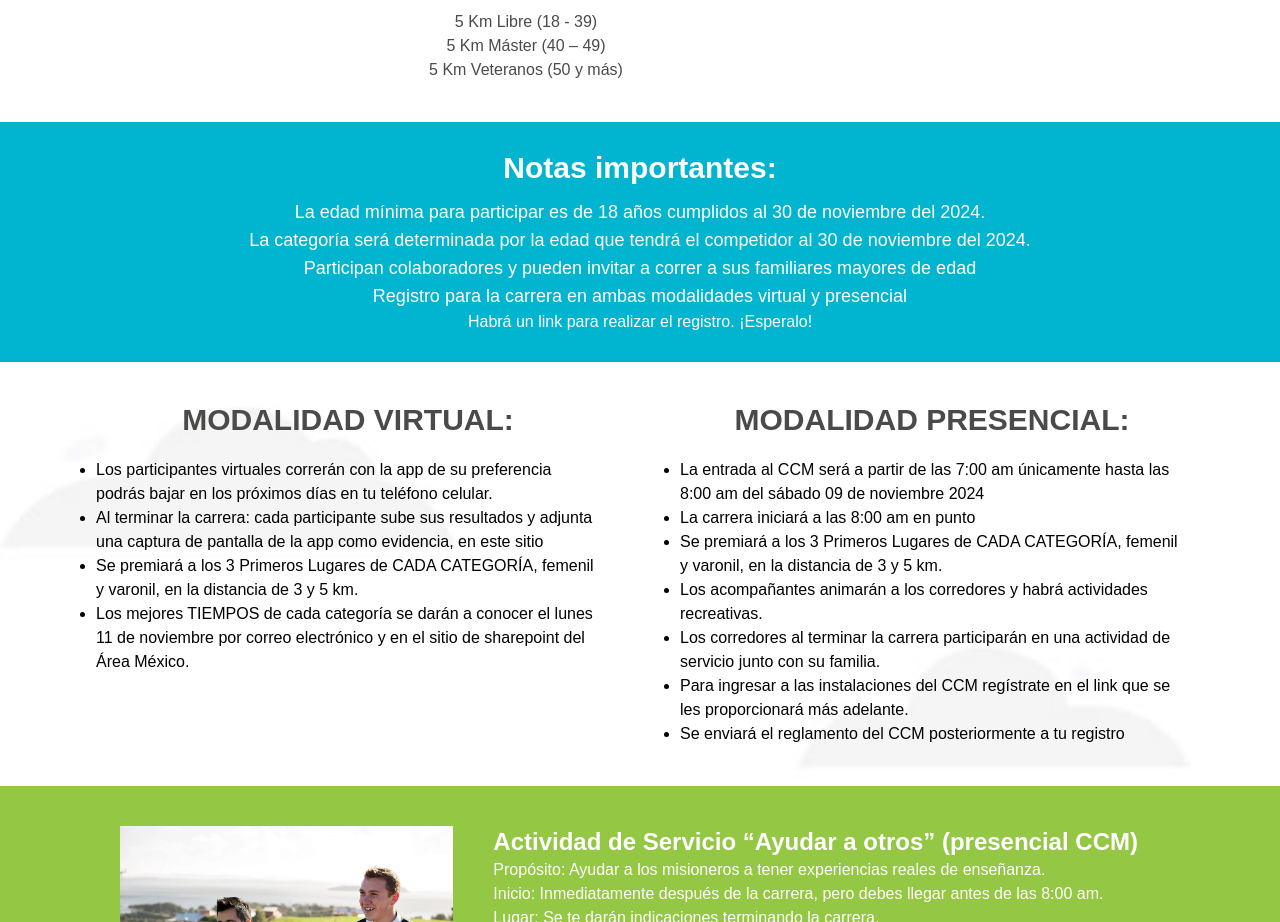
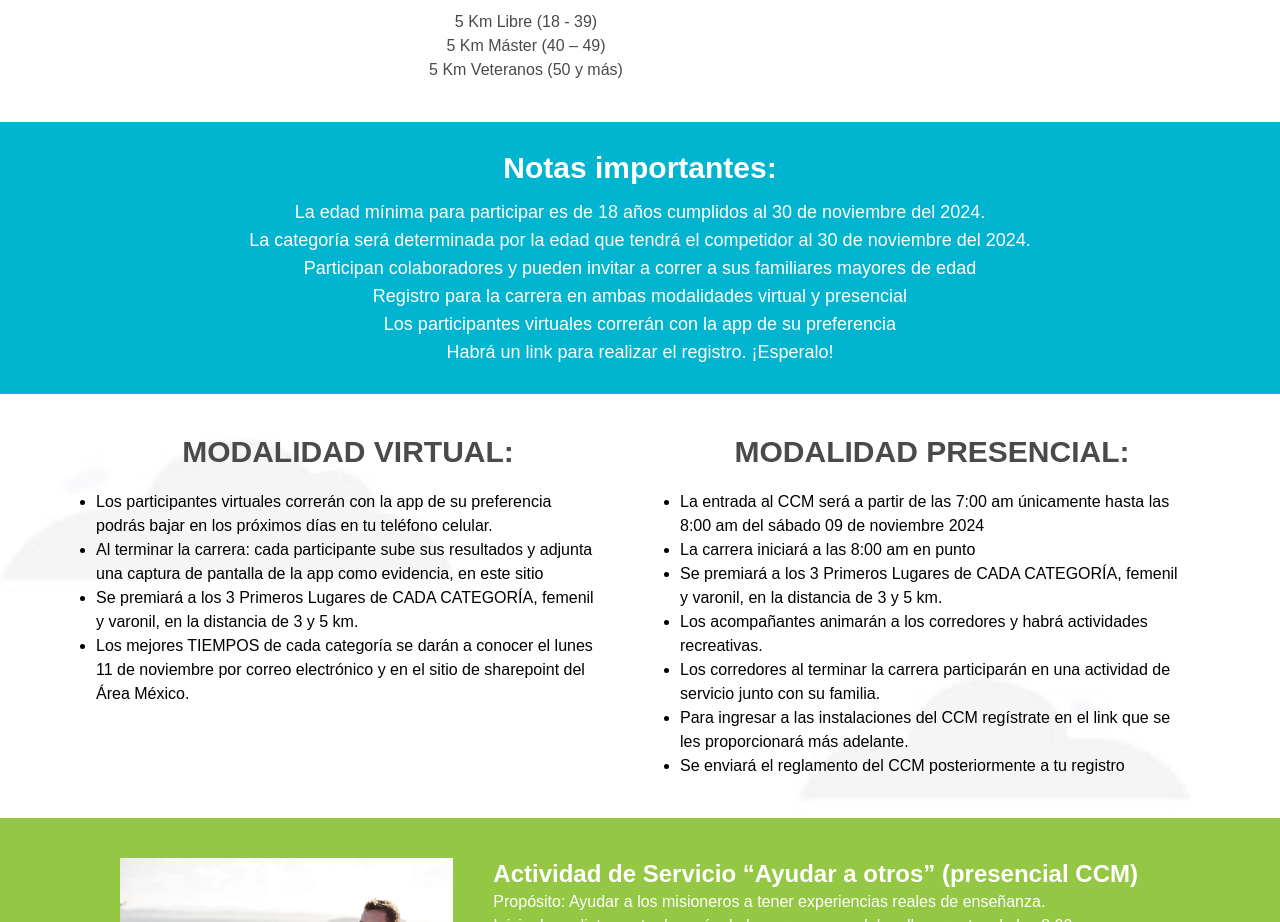
Before and after one commit to davidtoris/runnersapp, a Next.js app: page / in a window 1280 px wide. Shown: the part 1792-2714 px from the top of the page. Built offline with nearby package versions, Linux system fonts and the light colour scheme.

Commit message:
virtual information

```diff
--- a/src/app/page.tsx
+++ b/src/app/page.tsx
@@ -110,8 +110,9 @@ const Home = () => {
           <li>La categoría será determinada por la edad que tendrá el competidor al 30 de noviembre del 2024.</li>
           <li>Participan colaboradores y pueden invitar a correr a sus familiares mayores de edad</li>
           <li>Registro para la carrera en ambas modalidades virtual y presencial</li>
+          <li>Los participantes virtuales correrán con la app de su preferencia</li>
+          <li className='text-bold'>Habrá un link para realizar el registro. ¡Esperalo!</li>
         </ul>
-        Habrá un link para realizar el registro. ¡Esperalo!
 
       </div>
 
```
